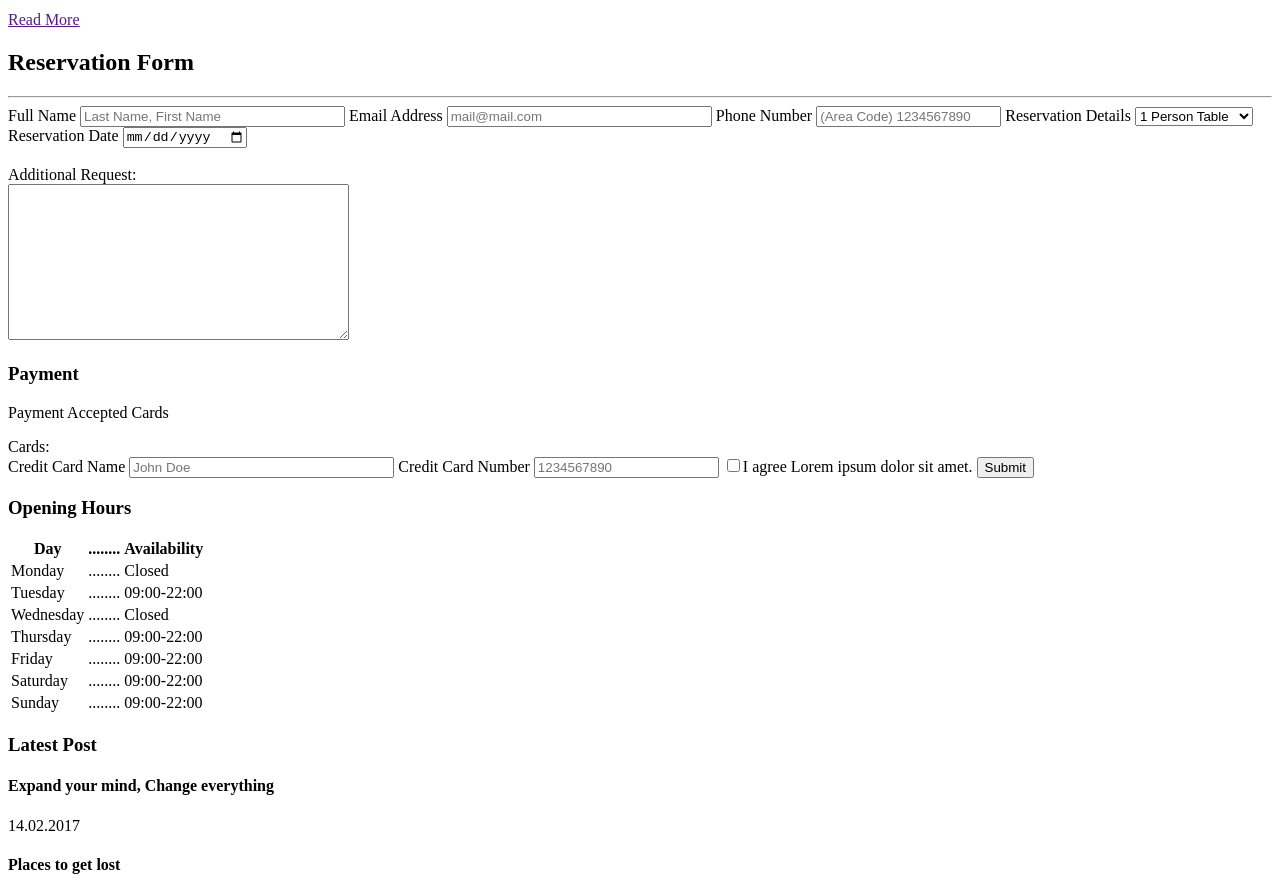
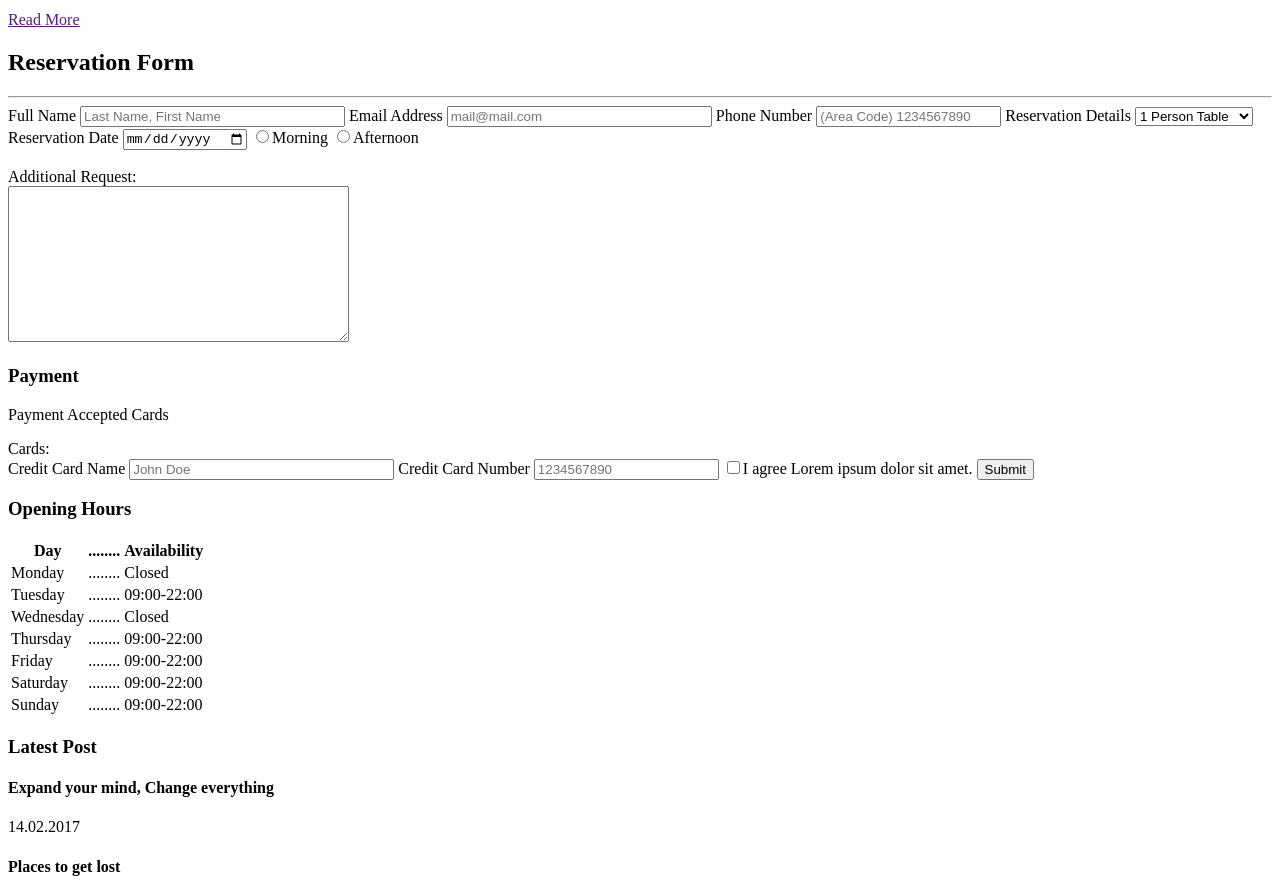
Before and after one commit to ArcanaSJ/term-project, a plain HTML site: page term-project/index.html in a window 1280 px wide. Shown: the part 10900-11792 px from the top of the page. Drawn offline with Linux system fonts and the light colour scheme.

Commit message:
Updates in index.html
Added Morning and Afternoon

```diff
--- a/term-project/index.html
+++ b/term-project/index.html
@@ -147,6 +147,9 @@
             </select>
         <label for="rdate">Reservation Date</label>
             <input type="date" id="rdate" name="rdate">
+        <label for="Timeset"></label>
+            <input type="radio" name="Timeset" value="Morning">Morning
+            <input type="radio" name="Timeset" value="Afternoon">Afternoon
     <br>
     <br>
         <label for="Request">Additional Request:</label>
```
